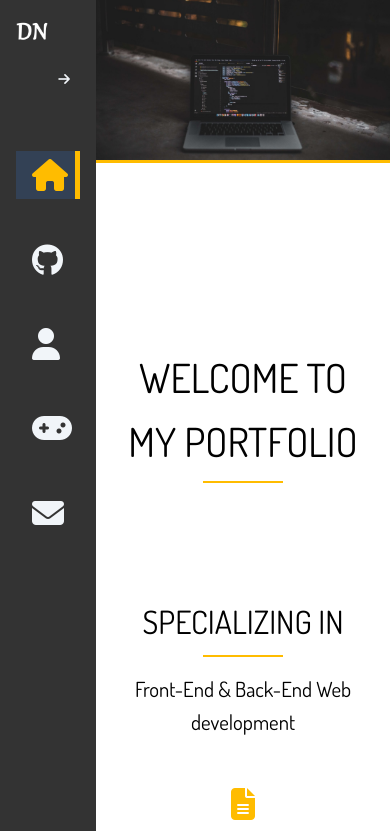
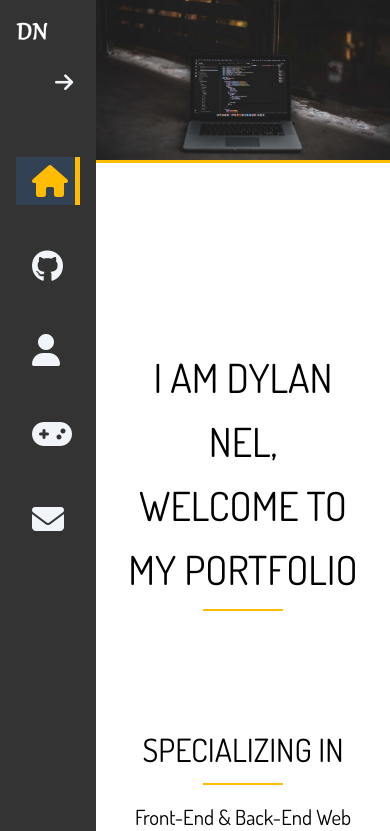
Before and after one commit to Defender0345/Personal-Portfolio, a Vue app: page / in a window 390 px wide. Shown: the top 831 px of the page. Built offline with nearby package versions, Linux system fonts and the light colour scheme.

Commit message:
Made sidebar icon larger and changed header for mobile

```diff
--- a/src/components/HomeAComp.vue
+++ b/src/components/HomeAComp.vue
@@ -3,7 +3,7 @@
 <template>
   <section id="home-a" class="text-center py-2">
     <div class="container">
-      <h1>Welcome To my Portfolio</h1>
+      <h1><span>I am Dylan Nel,</span> <br />Welcome To my Portfolio</h1>
       <div class="bottom-line"></div>
       <h2 class="section-title">Specializing in</h2>
       <div class="bottom-line"></div>
@@ -60,6 +60,13 @@
       text-align: center;
       font-weight: 100;
     }
+    @media (min-width: 500px) {
+      h1 {
+        span {
+          display: none;
+        }
+      }
+    }
   }
 }
 </style>
--- a/src/components/SideBarComp.vue
+++ b/src/components/SideBarComp.vue
@@ -129,6 +129,7 @@ aside {
     .menu-toggle {
       transition: 0.2s ease-in-out;
       .sidebar-icon {
+        font-size: 1.3rem;
         width: 2rem;
         color: var(--light);
         transition: 0.2s ease-out;
```
